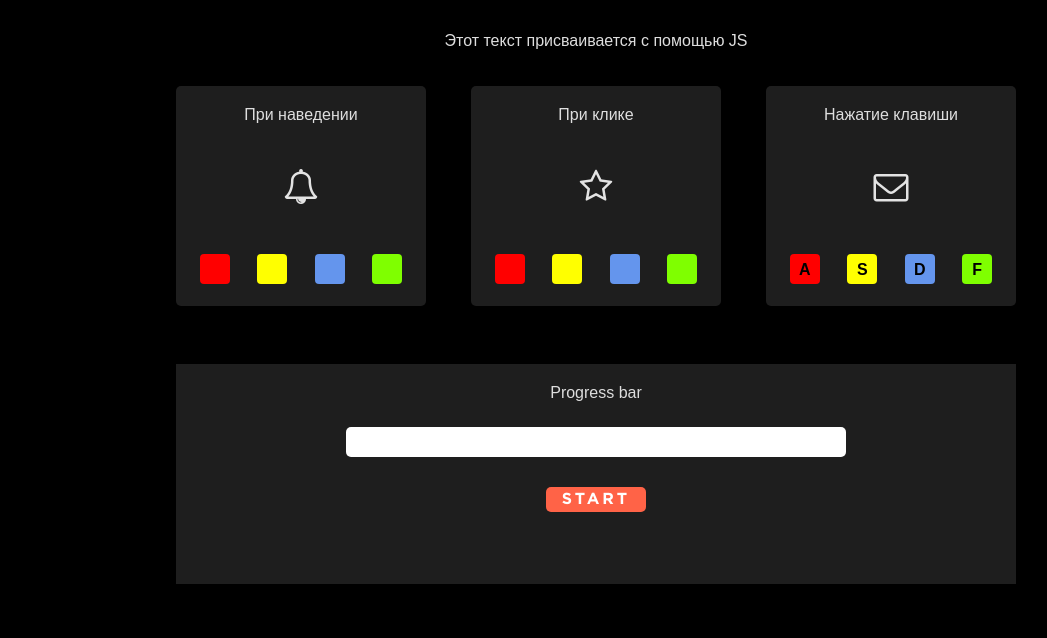
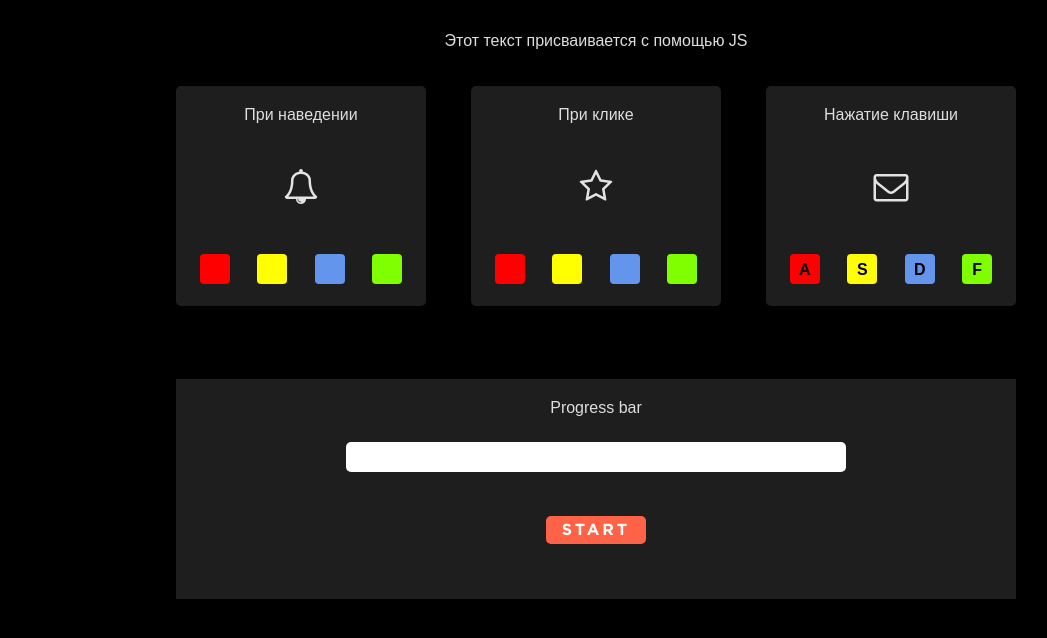
Before and after one commit to kusakinsv/training-site, a plain HTML site: page dynamic-objects.html in a window 1280 px wide. Shown: the part 92-730 px from the top of the page, without its empty margins (44-1091 px from the left). Drawn offline with Linux system fonts and the light colour scheme.

Commit message:
правки2

```diff
--- a/css/dynamic-objects.css
+++ b/css/dynamic-objects.css
@@ -74,7 +74,7 @@
 }
 
 .s3_inner_block {
-    margin: 10px auto;
+    margin: 25px auto;
     padding: 10px;
     background-color: #1E1E1E;
     height: 220px;
@@ -86,9 +86,9 @@
     justify-content: center;
     align-items: center;
     background-color: tomato;
-    height: 25px;
+    height: 28px;
     width: 100px;
-    margin: 30px auto;
+    margin: 44px auto;
     font-family: Gotham;
     color: white;
     letter-spacing: 3px;
```
